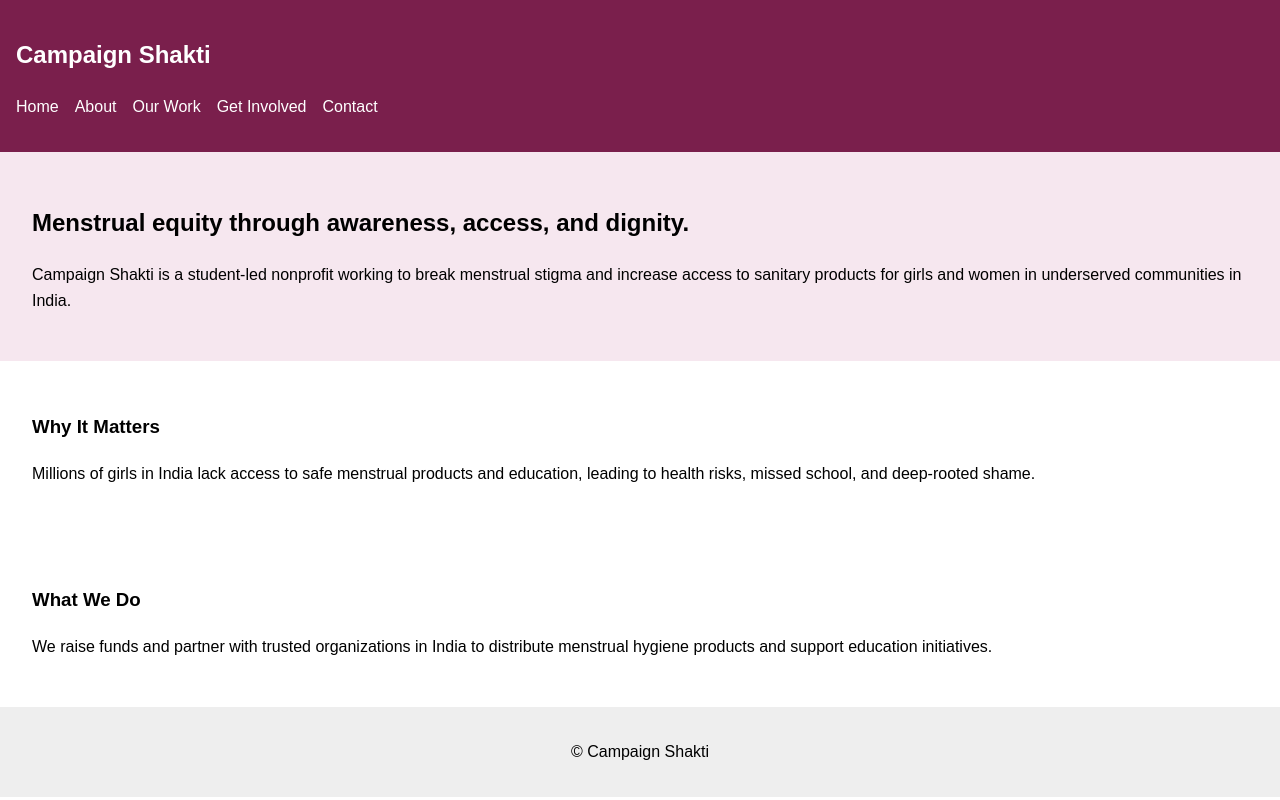
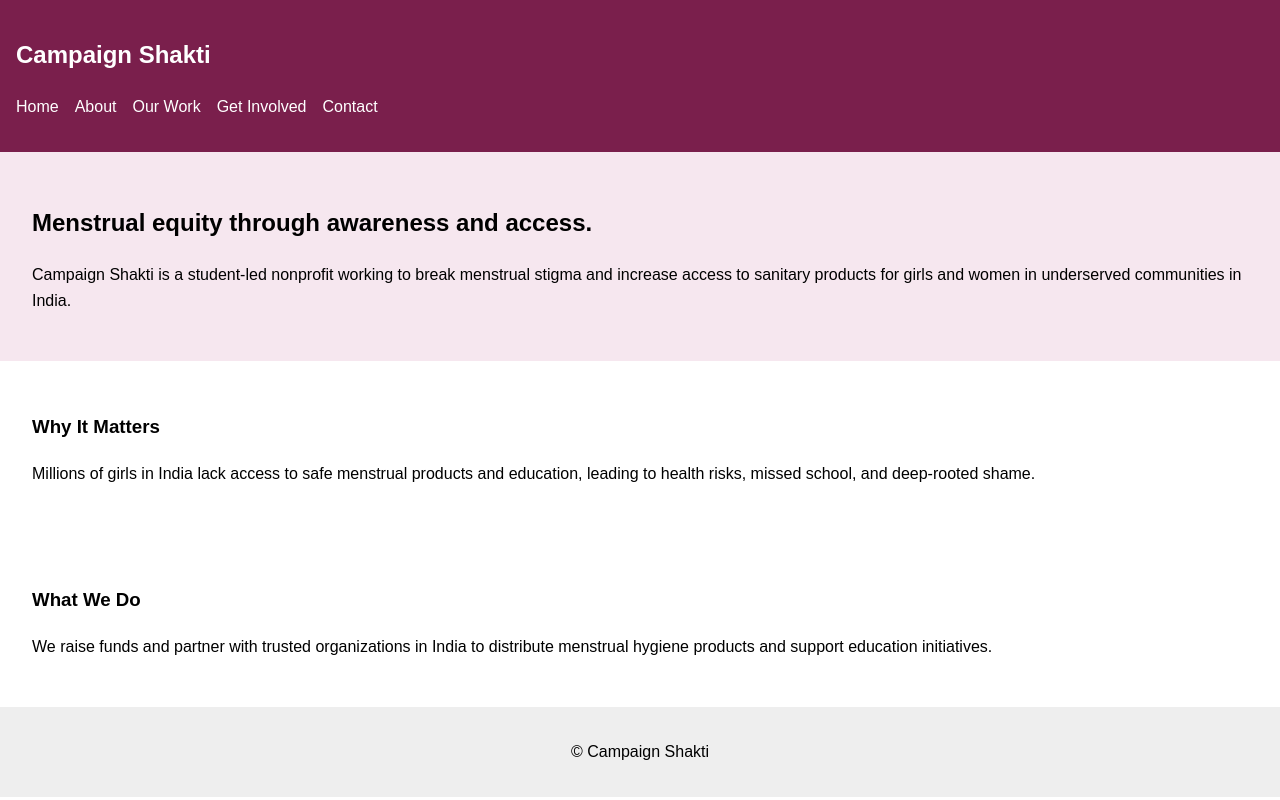
Before and after one commit to anshika-rath/shakti, a plain HTML site: page index.html in a window 1280 px wide. Drawn offline with Linux system fonts and the light colour scheme.

Commit message:
Update index.html

```diff
--- a/index.html
+++ b/index.html
@@ -19,7 +19,7 @@
   </nav>
 
   <header>
-    <h2>Menstrual equity through awareness, access, and dignity.</h2>
+    <h2>Menstrual equity through awareness and access.</h2>
     <p>
       Campaign Shakti is a student-led nonprofit working to break menstrual stigma
       and increase access to sanitary products for girls and women in underserved
```
